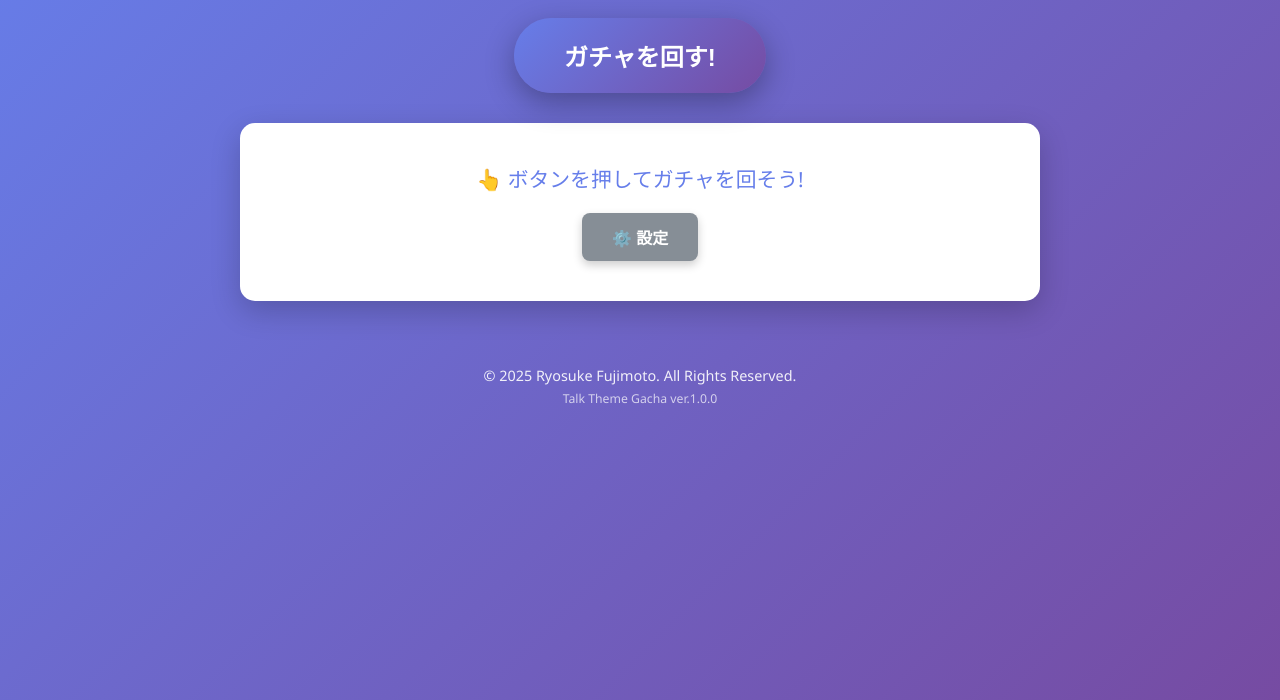
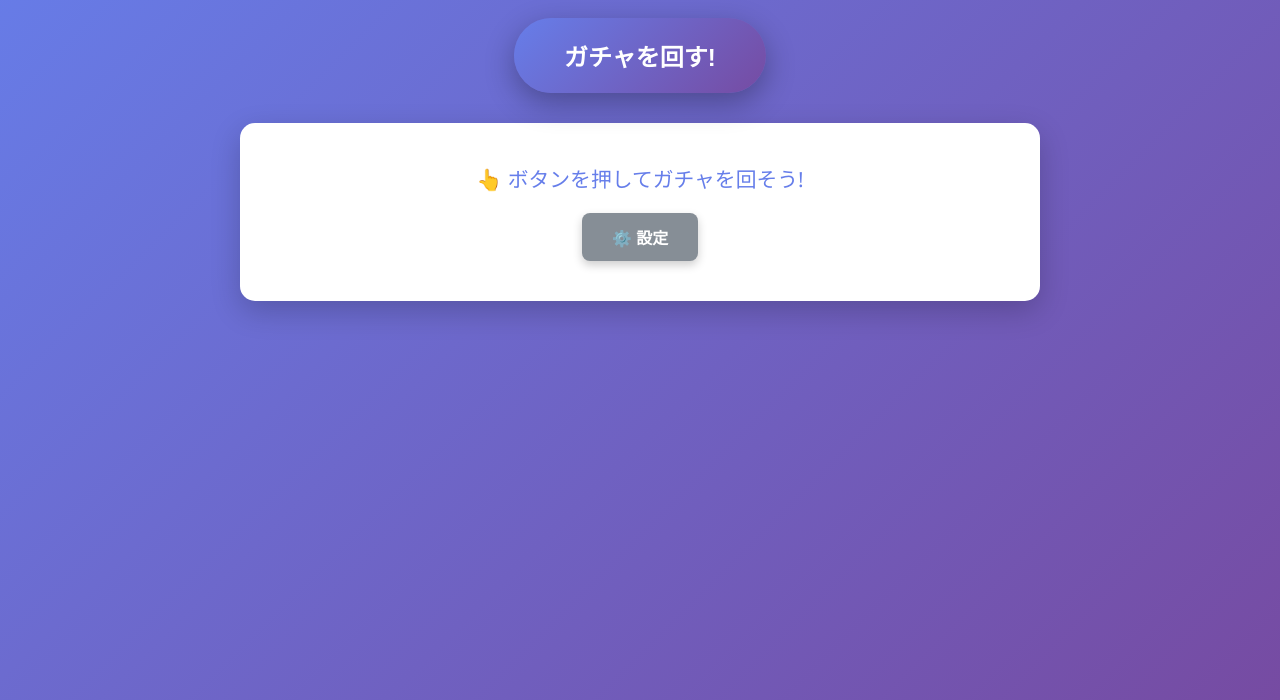
Before and after one commit to ryosuke0121/talk-theme-gacha, a plain HTML site: page index.html in a window 1280 px wide. Shown: the part 100-800 px from the top of the page. Drawn offline with Linux system fonts and the light colour scheme.

Commit message:
committe

```diff
--- a/index.html
+++ b/index.html
@@ -48,13 +48,6 @@
           </div>
         </section>
       </main>
-
-      <footer>
-        <p>&copy; 2025 Ryosuke Fujimoto. All Rights Reserved.</p>
-        <p class="version">
-          Talk Theme Gacha ver.<span id="version">1.0.0</span>
-        </p>
-      </footer>
     </div>
 
     <!-- 設定モーダル -->
--- a/style.css
+++ b/style.css
@@ -2,6 +2,10 @@
     margin: 0;
     padding: 0;
     box-sizing: border-box;
+}
+
+html {
+    min-height: 100vh;
 }
 
 body {
@@ -319,10 +323,12 @@ main {
 
 footer {
     text-align: center;
-    margin-top: 40px;
-    padding: 20px;
+    margin-top: auto;
+    padding: 30px 20px;
     color: white;
     font-size: 0.9em;
+    width: 100%;
+    background: rgba(0, 0, 0, 0.1);
 }
 
 footer p {
```
Also changed, not shown: package.json (deleted, +0 -14 lines), update-version.js (deleted, +0 -21 lines), README.md.
